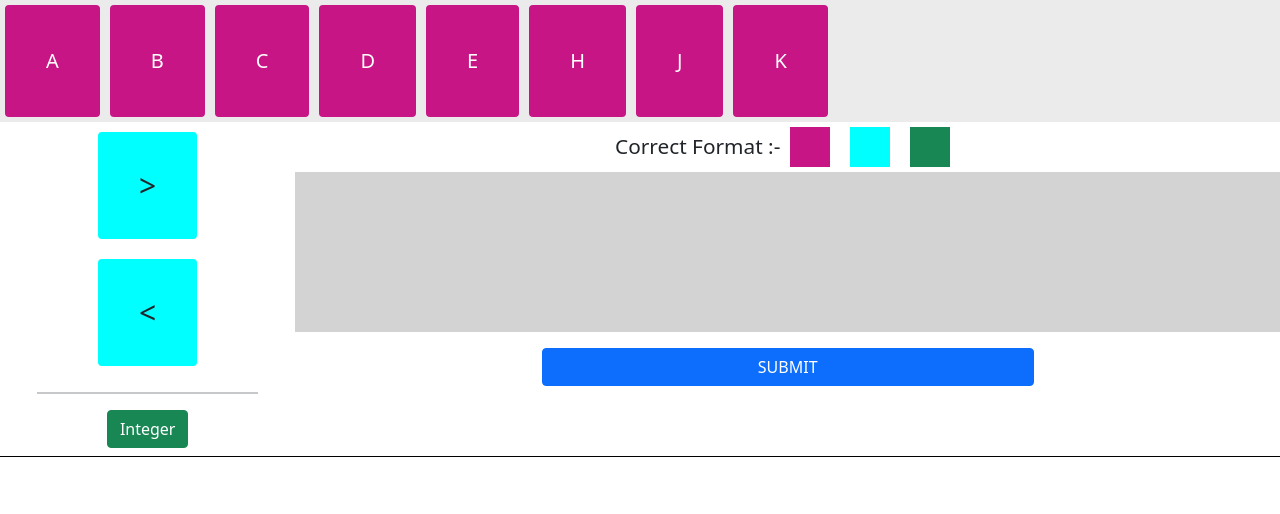
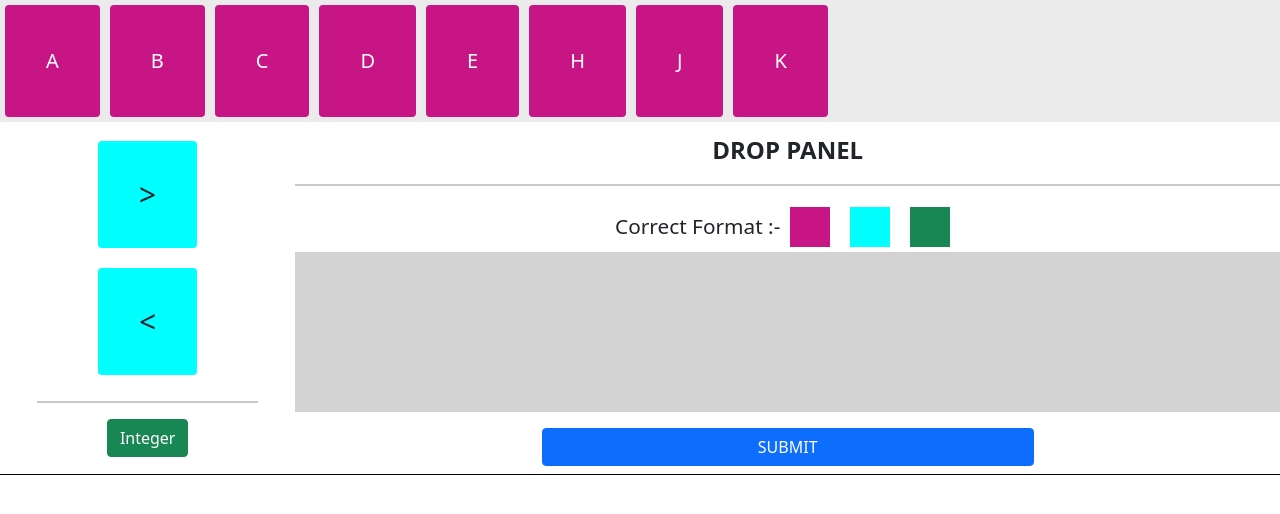
Before and after one commit to KUSUM24/Drag-And-Drop, a React (Create React App) app: page / in a window 1280 px wide. Shown: the top 514 px of the page. Built offline with nearby package versions, Linux system fonts and the light colour scheme.

Commit message:
drop panel added

```diff
--- a/src/App.js
+++ b/src/App.js
@@ -221,6 +221,8 @@ export const App = () => {
             <div className="drag-panel d-flex">
               <Operators className="operators" />
               <div className="w-100">
+                <div className="drop-heading text-center">DROP PANEL</div>
+                <hr />
                 <FormatIndex />
                 <DropPanel
                   className="drop-section"
```
